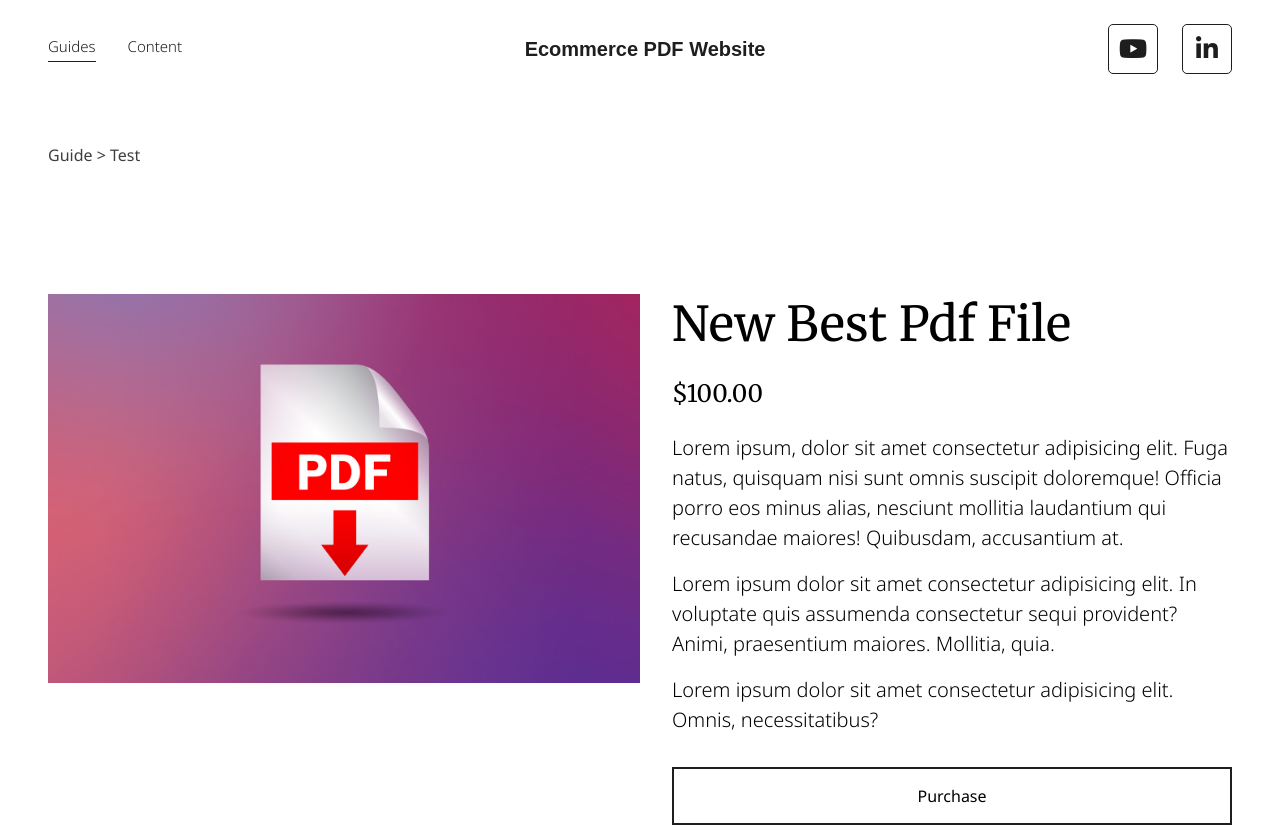
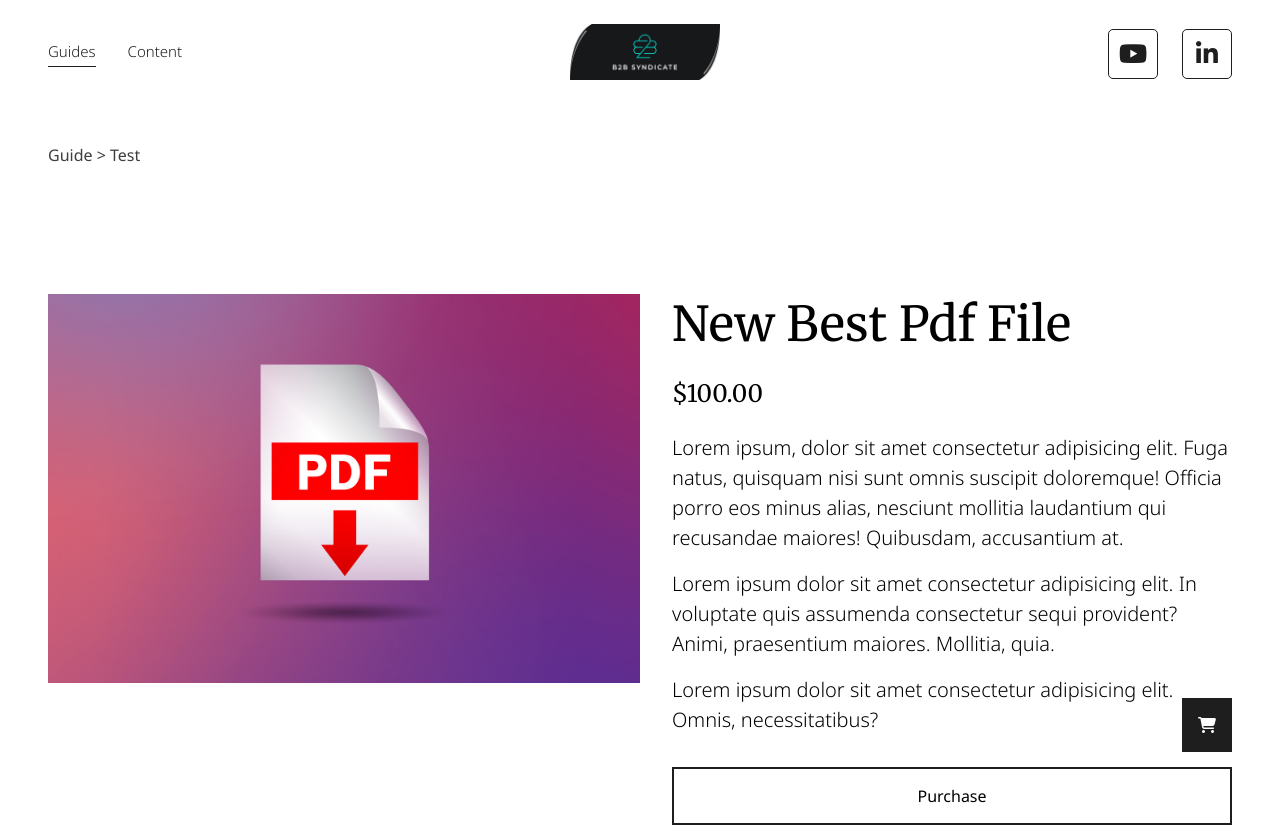
Before and after one commit to T-wan02/Ecommerce-home-pdf-website, a plain HTML site: page product-detail.html in a window 1280 px wide. Shown: the top 828 px of the page. Drawn offline with nearby package versions, Linux system fonts and the light colour scheme; a web font is replaced by a local one.

Commit message:
updated logo

```diff
--- a/product-detail.html
+++ b/product-detail.html
@@ -48,7 +48,7 @@
 
                <!-- Mid part of nav -->
                <div class="mid">
-                    <a href="#" class="logo">Ecommerce PDF Website</a>
+                    <a href="#" class="logo"><img width="150" src="./vendor/images/Facebook Cover A.png" alt=""></a>
                </div>
 
                <!-- Right part of nav -->
@@ -150,6 +150,8 @@
           </div>
      </section>
 
+     <a href="./cart.html" class="cart-btn fill_btn" id="cartBtn"><i class="fa-solid fa-cart-shopping"></i></a>
+
 </body>
 <!-- Fontawesome Logo Link -->
 <script src="https://kit.fontawesome.com/9d8e63c428.js" crossorigin="anonymous"></script>
```
Also changed, not shown: cart.html (+1 -1 lines), index.html (+1 -1 lines), vendor/images/Facebook Cover A.png (added).
